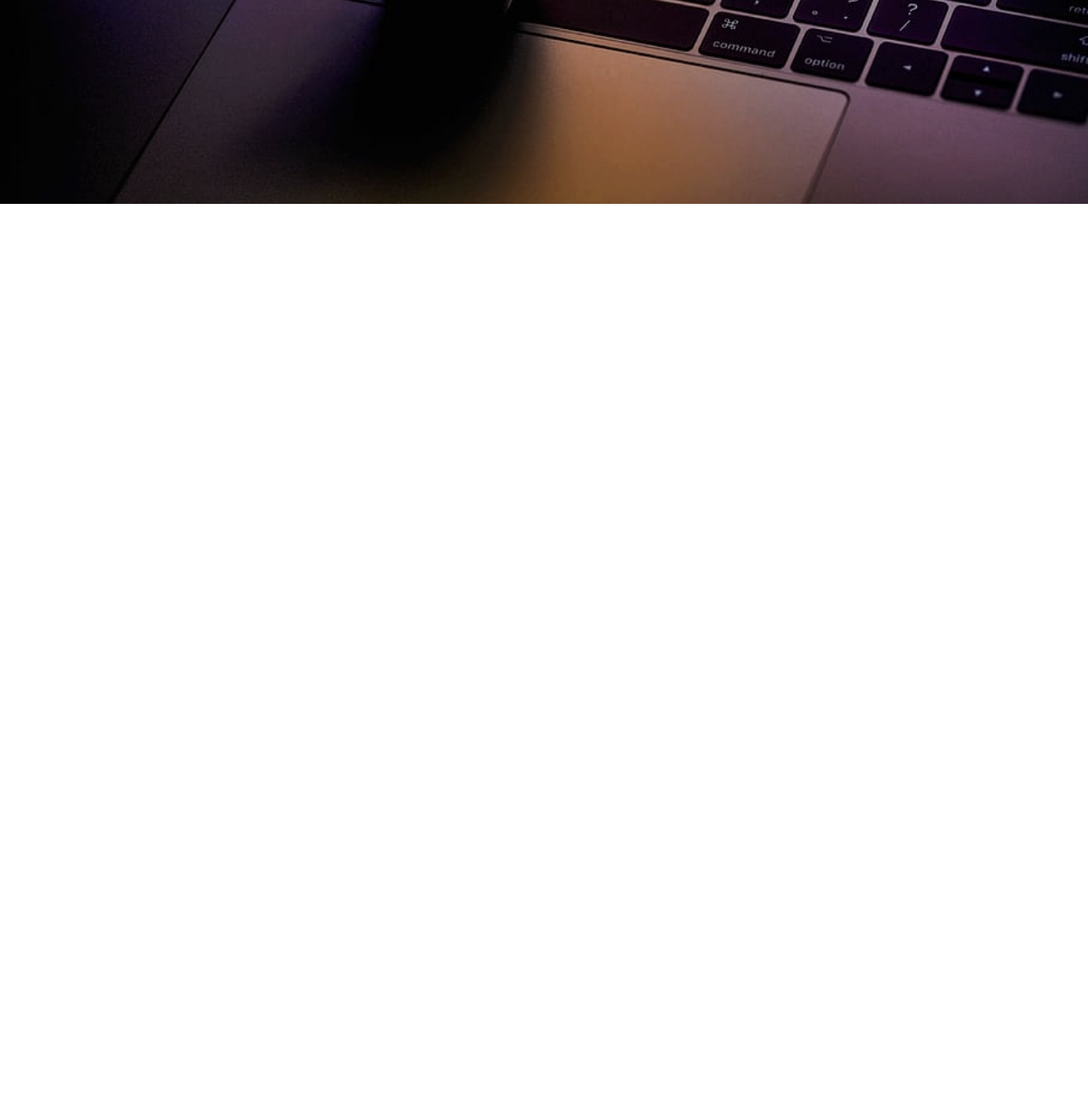
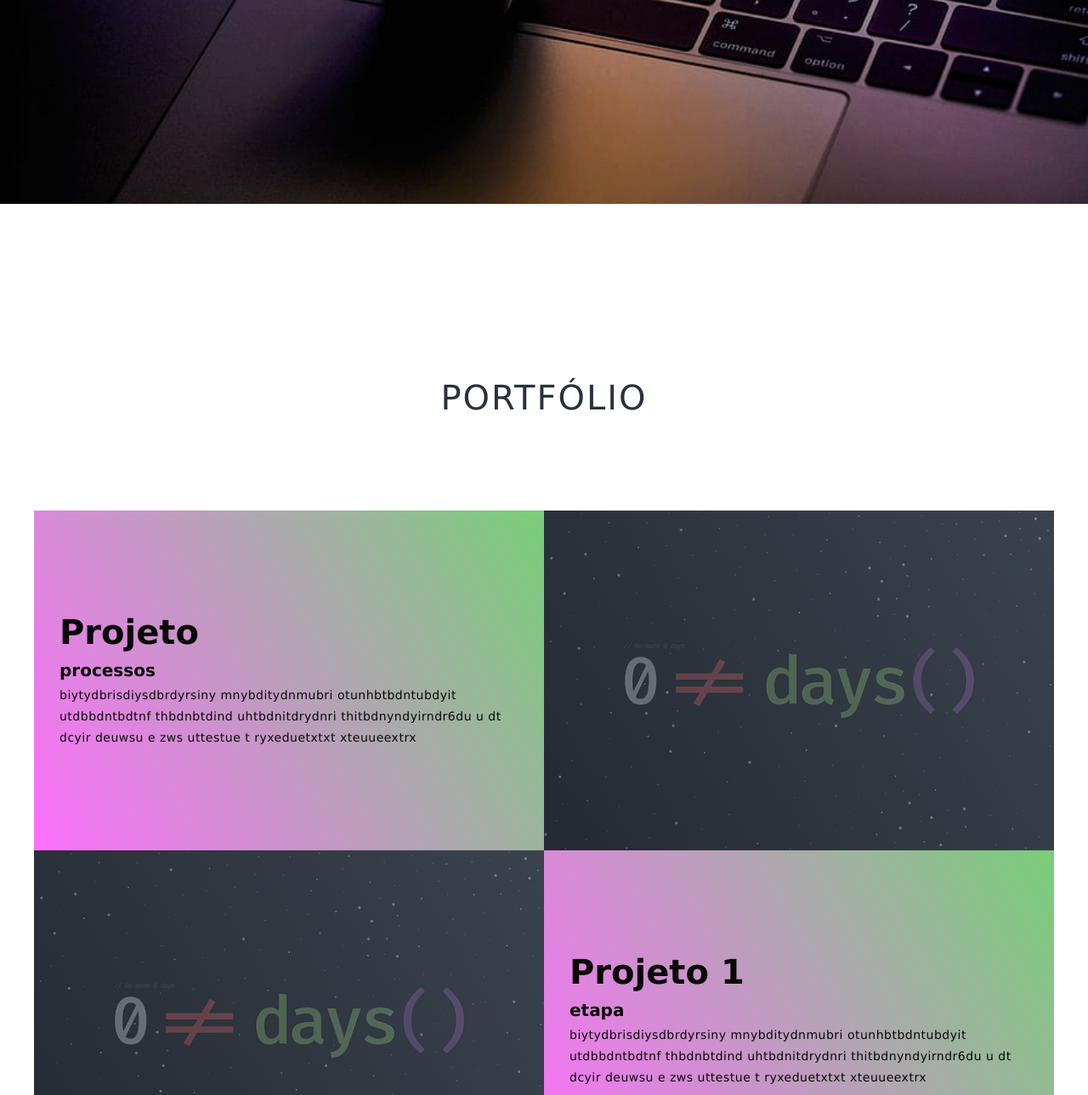
Before and after one commit to willaimRodrigo/portfolio, a plain HTML site: page index.html in a window 1280 px wide. Shown: the part 571-1860 px from the top of the page at 85% size. Before the commit the page ends 811 px from the top, so only its background shows below. Drawn offline with Linux system fonts and the light colour scheme.

Commit message:
third commit half complet

```diff
--- a/index.html
+++ b/index.html
@@ -14,10 +14,61 @@
                     <h1>Olá!<span></span></h1>
                     <h1>Me Chamo<span></span></h1>
                     <h1>Willaim Rodrigo<span></span></h1>
-                    <a href="#" type="button" class="cta">portfólio</a>
+                    <a href="#portfolio" type="button" class="cta">portfólio</a>
                 </div>
             </div>
         </section>
+        <section id="portfolio">
+            <div class="portfolio container">
+                <div class="portfolio header">
+                    <h1 class="section-title"><span>portfólio</span></h1>
+                </div>
+                <div class="all-projects">
+                    <div class="project-item">
+                        <div class="project-info">
+                            <h1>Projeto</h1>
+                            <h2>processos</h2>
+                            <p>biytydbrisdiysdbrdyrsiny mnybditydnmubri otunhbtbdntubdyit utdbbdntbdtnf thbdnbtdind uhtbdnitdrydnri thitbdnyndyirndr6du u dt dcyir deuwsu e zws uttestue t ryxeduetxtxt xteuueextrx </p>
+                        </div>
+                        <div class="project-img">
+                            <img src="space.jpg" alt="img">
+                        </div>
+                    </div>
+                    <div class="project-item">
+                        <div class="project-info">
+                            <h1>Projeto 1</h1>
+                            <h2>etapa</h2>
+                            <p>biytydbrisdiysdbrdyrsiny mnybditydnmubri otunhbtbdntubdyit utdbbdntbdtnf thbdnbtdind uhtbdnitdrydnri thitbdnyndyirndr6du u dt dcyir deuwsu e zws uttestue t ryxeduetxtxt xteuueextrx </p>
+                        </div>
+                        <div class="project-img">
+                            <img src="./space.jpg" alt="img">
+                        </div>
+                    </div>
+                    <div class="project-item">
+                        <div class="project-info">
+                            <h1>Projeto 2</h1>
+                            <h2>caminho</h2>
+                            <p>biytydbrisdiysdbrdyrsiny mnybditydnmubri otunhbtbdntubdyit utdbbdntbdtnf thbdnbtdind uhtbdnitdrydnri thitbdnyndyirndr6du u dt dcyir deuwsu e zws uttestue t ryxeduetxtxt xteuueextrx </p>
+                        </div>
+                        <div class="project-img">
+                            <img src="./space.jpg" alt="img">
+                        </div>
+                    </div>
+                    <div class="project-item">
+                        <div class="project-info">
+                            <h1>Projeto 3</h1>
+                            <h2>hoje</h2>
+                            <p>biytydbrisdiysdbrdyrsiny mnybditydnmubri otunhbtbdntubdyit utdbbdntbdtnf thbdnbtdind uhtbdnitdrydnri thitbdnyndyirndr6du u dt dcyir deuwsu e zws uttestue t ryxeduetxtxt xteuueextrx </p>
+                        </div>
+                        <div class="project-img">
+                            <img src="./space.jpg" alt="img">
+                        </div>
+                    </div>
+                </div>
+            </div>
+        </section>
+        <footer>
+
+        </footer>
     </body>
-
 </html>
--- a/style.css
+++ b/style.css
@@ -14,12 +14,37 @@ a{
     text-decoration:none;
 }
 
+img{
+    height: 100%;
+    width: 100%;
+    object-fit: cover;
+}
+
+p{
+    font-size: 1.4rem;
+    margin-top: 5px;
+    line-height: 2.5rem;
+    font-weight: 200;
+    letter-spacing: 0.05rem;
+}
+
 .container{
     min-height: 100vh;
     width: 100%;
     display: flex;
     align-items: center;
     justify-content: center;
+}
+
+.section-title {
+    font-size: 4rem;
+    font-weight: 500;
+    color:#29323c;
+    margin-bottom: 10px;
+    margin-top: 5px;
+    text-transform: uppercase;
+    letter-spacing: 0.2rem;
+    text-align: center;
 }
 
 /*seção de apresentação*/
@@ -45,9 +70,11 @@ a{
 #presentation h1:nth-child(1) {
     animation-delay: 0.8s;
 }
+
 #presentation h1:nth-child(2) {
   animation-delay: 1.8s;
 }
+
 #presentation h1:nth-child(3) {
     animation: text_reveal_name .5s ease forwards;
     animation-delay: 2.8s;
@@ -70,7 +97,7 @@ a{
 #presentation .cta:hover{
     color: antiquewhite;
     font-size: 500;
-    background-color: rgb(70, 52, 5);
+    background-color: rgb(102, 80, 29);
 }
 
 #presentation h1 span{
@@ -108,6 +135,86 @@ a{
     z-index: -1;
 }
 
+/* seção de portfólio */
+
+#portfolio .portfolio{
+    flex-direction: column;
+    max-width: 1200px;
+    margin: 0 auto;
+    padding: 100px 0;
+}
+
+#portfolio .portifolio-header h1{
+    margin-bottom: 50px;
+}
+
+#portfolio .all-projects{
+    display: flex;
+    align-items: center;
+    justify-content: center;
+    flex-direction: column;
+}
+
+#portfolio .project-item{
+    display:flex;
+    align-items: center;
+    justify-content: center;
+    flex-direction: column;
+    width: 80%;
+    margin: 20px auto;
+    overflow: hidden;
+    border-radius: 10px;
+}
+
+#portfolio .project-info{
+    padding: 30px;
+    flex-basis: 50%;
+    height: 100%;
+    display: flex;
+    align-items: flex-start;
+    justify-content: center;
+    flex-direction: column;
+    background-image: linear-gradient(60deg, #fd70fd 0%, #78ce78 100%);
+    color: rgb(8, 8, 6);
+}
+
+#portfolio .project-info h1{
+    font-size: 4rem;
+    font-weight: 500px;
+}
+
+#portfolio .project-info h2{
+    font-size: 2rem;
+    font-weight: 500px;
+    margin-top: 10px;
+}
+
+#portfolio .project-img{
+    flex-basis: 50%;
+    height: 300px;
+    overflow: hidden;
+    position: relative;
+}
+
+#portfolio .project-img:after{
+    content: '';
+    position: absolute;
+    left: 0;
+    top: 0;
+    height: 100%;
+    width: 100%;
+    background-image: linear-gradient(60deg, #29323c 0%, #485563 100%);
+    opacity: 0.7;
+}
+
+#portfolio .project-img img{
+    transform: 0.7s ease transform;
+}
+
+#portfolio .project-item:hover .project-img img{
+    transform: scale(1.1);
+}
+
 /*keyframe */
 
 @keyframes text_reveal{
@@ -133,3 +240,24 @@ a{
         left: 100%;
     }
 }
+
+/* Media Query */
+
+@media only screen and (min-width: 768px){
+    #portfolio .project-item{
+        flex-direction: row;
+        height: 400px;
+        margin: 0;
+        width: 100%;
+        border-radius: 0;
+    }
+    #portfolio .all-projects .project-info{
+        height: 100%;
+    }
+    #portfolio .all-projects .project-img{
+        height: 100%;
+    }
+    #portfolio .project-item:nth-child(even){
+        flex-direction: row-reverse;
+    }
+}
```
